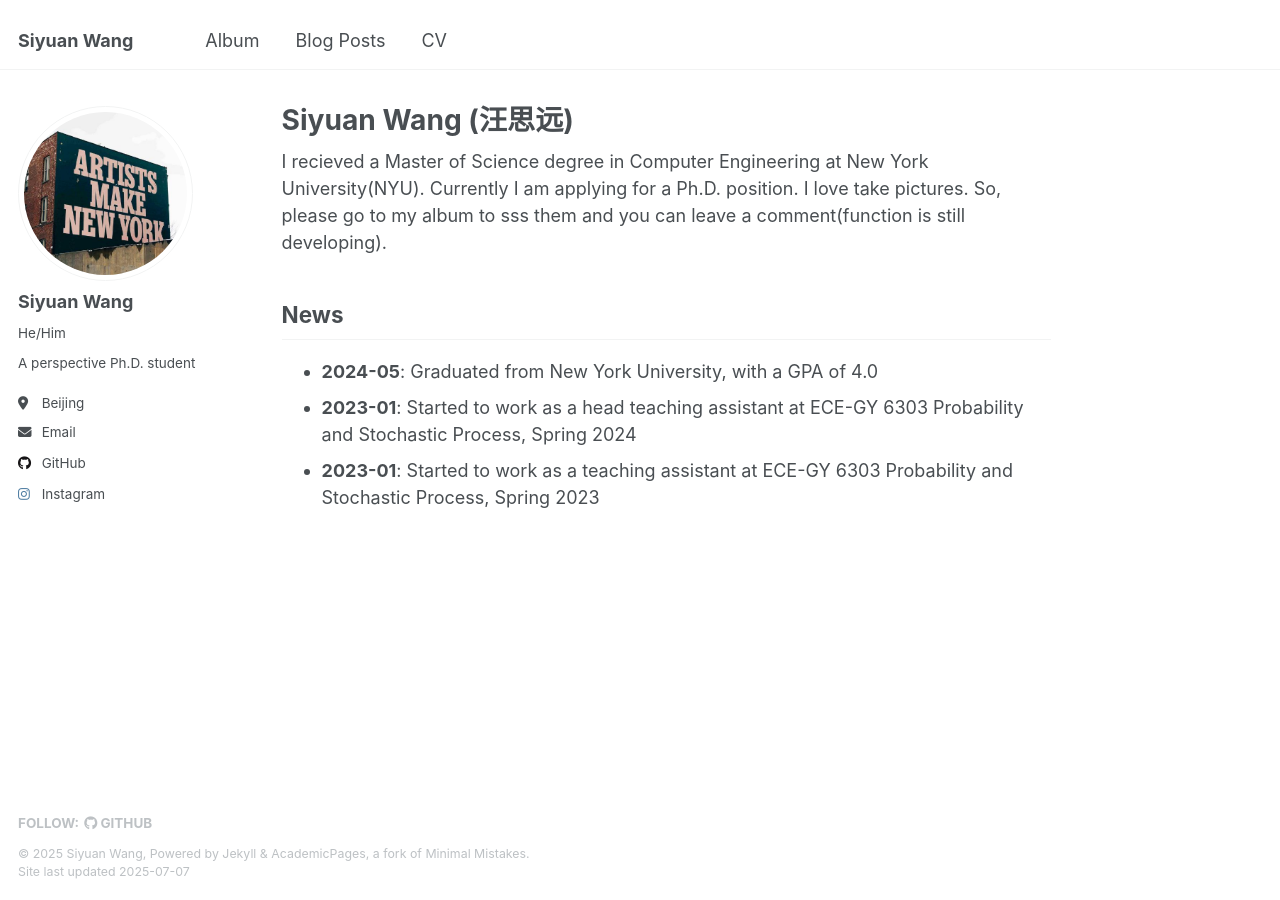
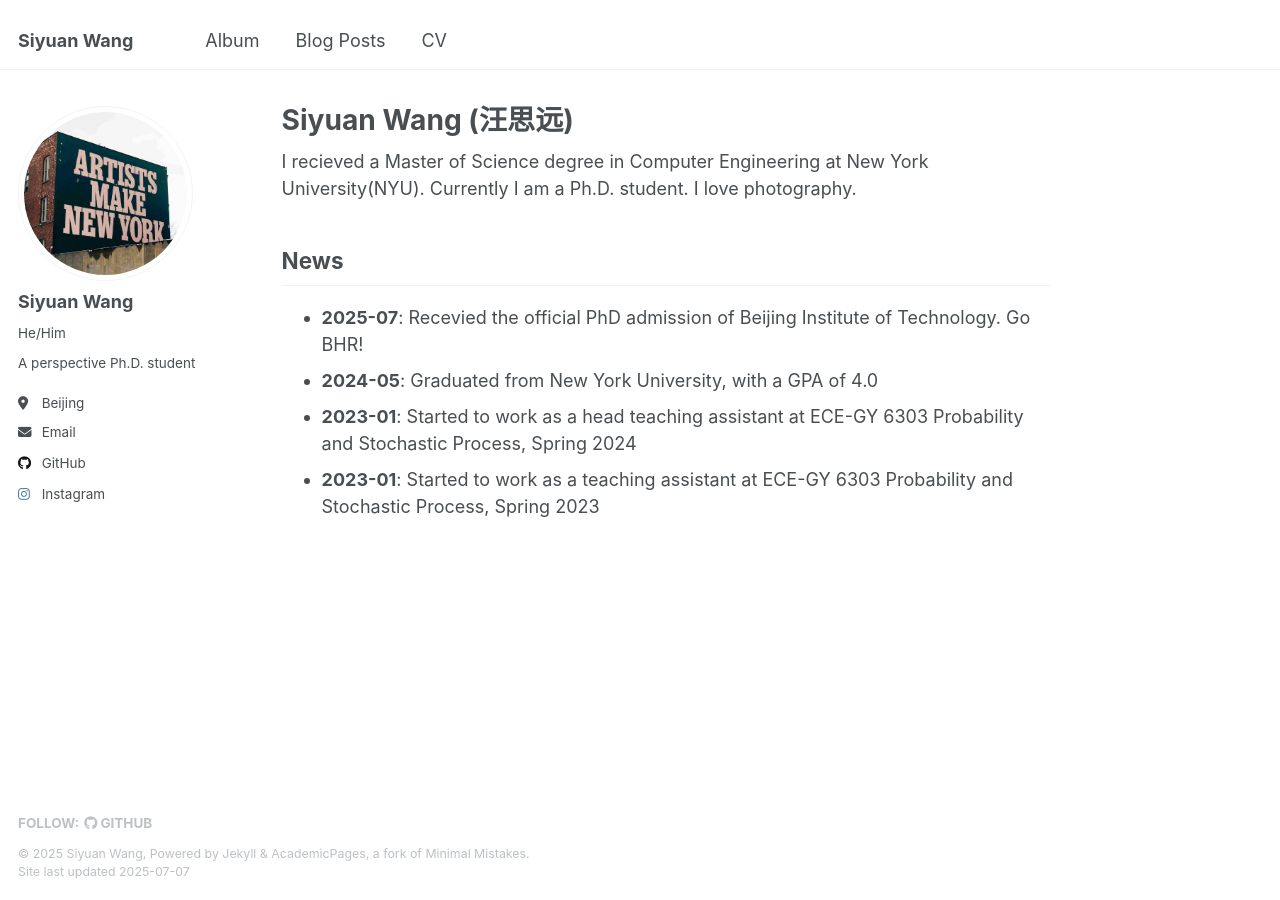
Before and after one commit to wangsy1999/wangsy1999.github.io, a Jekyll site: the page built from _pages/about.md, in a window 1280 px wide. Built offline with Jekyll 4.4.1, drawn with Linux system fonts in a browser that asks for light colours.

Commit message:
Update about.md

```diff
--- a/_pages/about.md
+++ b/_pages/about.md
@@ -7,10 +7,10 @@ redirect_from:
   - /about.html
 ---
 
-I recieved a Master of Science degree in Computer Engineering at New York University(NYU). Currently I am applying for a Ph.D. position. I love take pictures. So, please go to my album to sss them and you can leave a comment(function is still developing).
+I recieved a Master of Science degree in Computer Engineering at New York University(NYU). Currently I am a Ph.D. student. I love photography.
 
 ## News
-
+- **2025-07**: Recevied the official PhD admission of Beijing Institute of Technology. Go BHR!
 - **2024-05**: Graduated from New York University, with a GPA of 4.0
 - **2023-01**: Started to work as a head teaching assistant at ECE-GY 6303 Probability and Stochastic Process, Spring 2024
 - **2023-01**: Started to work as a teaching assistant at ECE-GY 6303 Probability and Stochastic Process, Spring 2023
```
